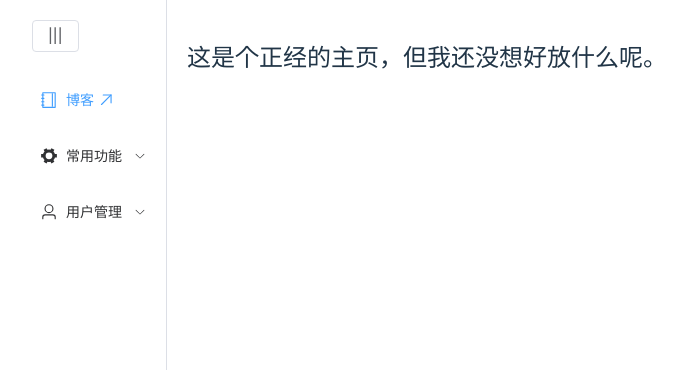
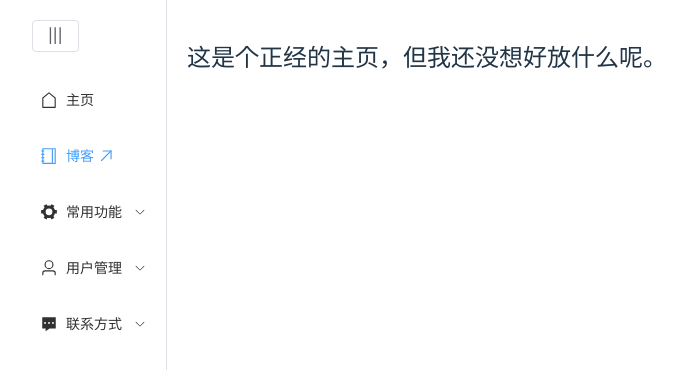
Before and after one commit to li1553770945/personal-page-fe, a Vue app: page /home in a window 1280 px wide. Shown: the top 370 px of the page, without its empty margins (288-971 px from the left). Built offline with nearby package versions, Linux system fonts and the light colour scheme; no server answers.

Commit message:
添加联系方式

```diff
--- a/components.d.ts
+++ b/components.d.ts
@@ -25,6 +25,7 @@ declare module '@vue/runtime-core' {
     ElMenuItem: typeof import('element-plus/es')['ElMenuItem']
     ElRadioButton: typeof import('element-plus/es')['ElRadioButton']
     ElRadioGroup: typeof import('element-plus/es')['ElRadioGroup']
+    ElSubmenu: typeof import('element-plus/es')['ElSubmenu']
     ElSubMenu: typeof import('element-plus/es')['ElSubMenu']
     ElUpload: typeof import('element-plus/es')['ElUpload']
     Menu: typeof import('./src/components/menu.vue')['default']
--- a/package.json
+++ b/package.json
@@ -10,6 +10,7 @@
   },
   "dependencies": {
     "@element-plus/icons": "^0.0.11",
+    "@icon-park/vue-next": "^1.4.2",
     "@types/node": "^18.14.0",
     "axios": "^1.3.3",
     "element-plus": "^2.2.32",
--- a/src/components/menu.vue
+++ b/src/components/menu.vue
@@ -7,6 +7,12 @@
         <el-radio-group id="collapse-menu-button" v-model="isCollapse">
           <el-radio-button :label="!isCollapse">|||</el-radio-button>
         </el-radio-group>
+        <router-link to="/home"><el-menu-item index="home">
+            <el-icon>
+              <House />
+            </el-icon>
+            主页
+          </el-menu-item></router-link>
         <el-menu-item index="1" @click="openBlogWindow">
           <el-icon>
             <Notebook />
@@ -37,25 +43,47 @@
           </div>
           <div id="logined" v-if="isLogined">
             <el-menu-item index="10-11">{{ nickname }}</el-menu-item>
-            <div id="generate-code" v-if="role=='admin'">
+            <div id="generate-code" v-if="role == 'admin'">
               <router-link to="/generate-code"><el-menu-item index="10-12">生成激活码</el-menu-item></router-link>
             </div>
             <el-menu-item index="10-13" @click="logout">登出</el-menu-item>
           </div>
         </el-sub-menu>
+        <el-sub-menu index="contact">
+          <template #title>
+            <el-icon>
+              <Comment />
+            </el-icon>
+            <span>联系方式</span>
+          </template>
+          <el-menu-item index="email" @click="openMail">
+            <el-icon>
+              <Message />
+            </el-icon>
+            <span>邮箱</span>
+          </el-menu-item>
+          <el-menu-item index="github" @click="openGithub">
+            <el-icon>
+              <github theme="outline" size="24" fill="#333" />
+            </el-icon>
+            <span>Github</span>
+          </el-menu-item>
+        </el-sub-menu>
+
       </el-menu>
+
     </el-aside>
   </el-container>
 </template>
 <script lang="ts" setup>
 import { ref } from "vue";
-import { Notebook, TopRight, User, Tools } from "@element-plus/icons-vue";
+import { Notebook, TopRight, User, Tools, Message, House, Comment } from "@element-plus/icons-vue";
 import { useUser } from "../store/user"
 import { storeToRefs } from 'pinia'
 import { logoutAPI, userInfoAPI } from "@/request/api";
 import { ElNotification } from 'element-plus'
 import { onMounted } from 'vue'
-
+import { Github } from '@icon-park/vue-next';
 const userStore = useUser()
 const { isLogined, username, nickname, role } = storeToRefs(userStore)
 const isCollapse = ref(false);
@@ -137,6 +165,14 @@ onMounted(() => {
     }
   )
 })
+
+const openMail = () => {
+  window.open("mailto:peacesheep@qq.com");
+}
+const openGithub = () => {
+  window.open("https://github.com/li1553770945");
+
+}
 </script>
 
 <style>
@@ -151,4 +187,8 @@ onMounted(() => {
   margin-top: 20px;
   margin-right: 20px;
 }
+
+#contact-me {
+  text-align: center;
+}
 </style>
```
Also changed, not shown: 2 other files (tests, documents, lock files or other folders).
